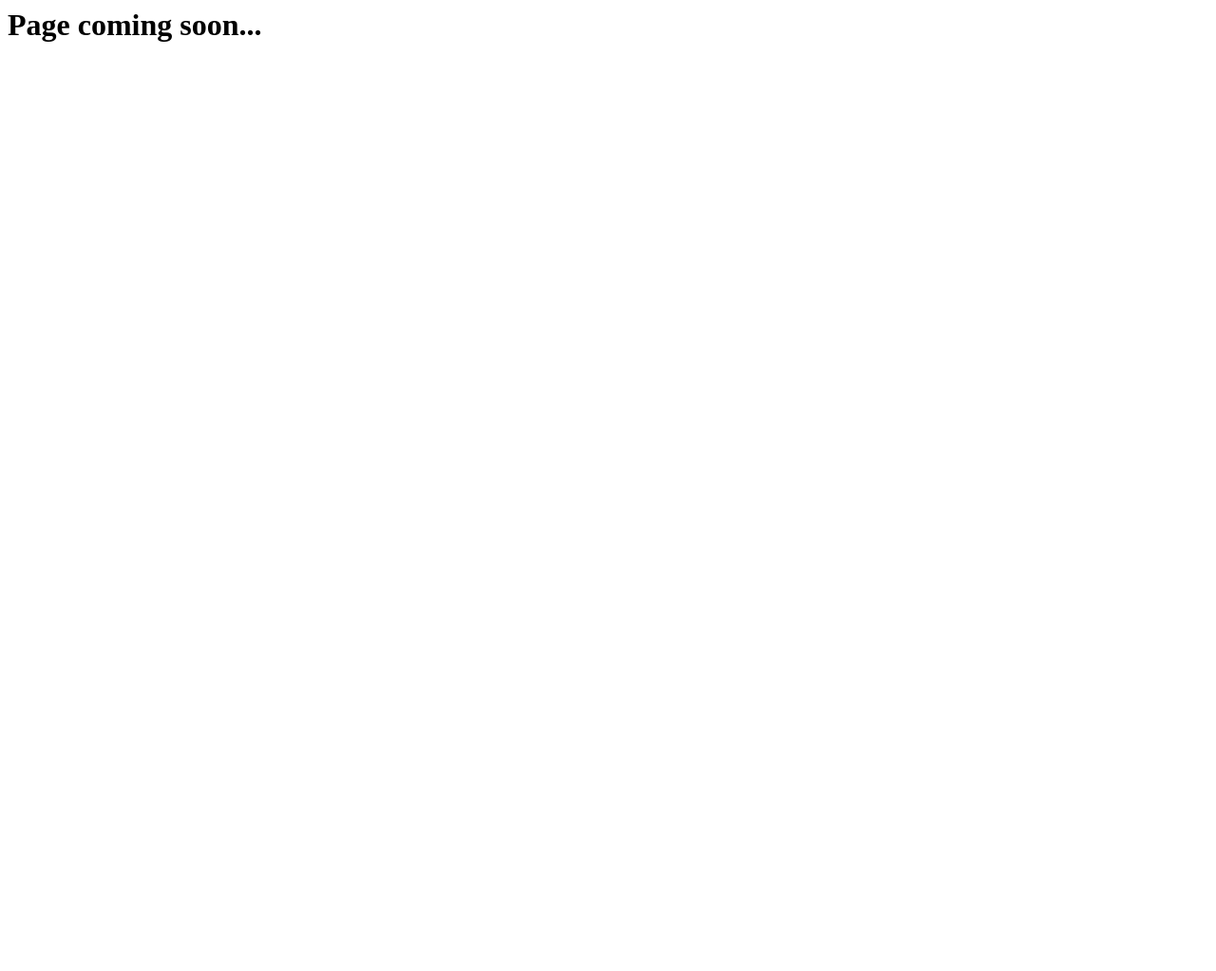
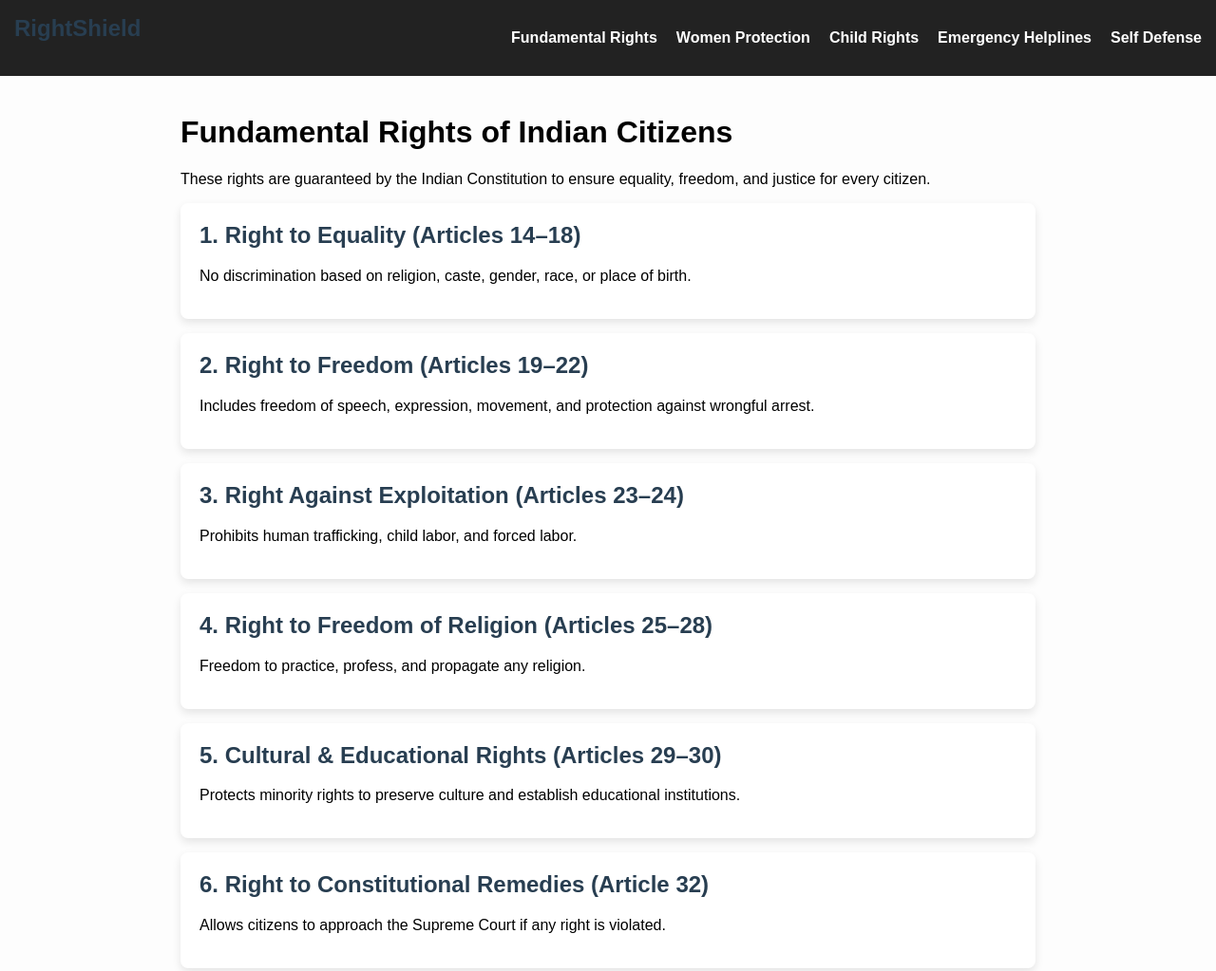
Before and after one commit to pruthvilr/RightShield, a plain HTML site: page pages/rights.html in a window 1280 px wide. Shown: the top 1023 px of the page at 95% size. Before the commit the page ends 800 px from the top, so only its background shows below. Drawn offline with Linux system fonts and the light colour scheme.

Commit message:
Added Fundamental Rights page

```diff
--- a/pages/rights.html
+++ b/pages/rights.html
@@ -1 +1,78 @@
-<h1>Page coming soon...</h1>
+<!DOCTYPE html>
+<html>
+<head>
+    <title>Fundamental Rights – RightShield</title>
+    <link rel="stylesheet" href="../styles.css">
+    <style>
+        .container {
+            max-width: 900px;
+            margin: auto;
+            padding: 20px;
+        }
+
+        .right-card {
+            background: white;
+            padding: 20px;
+            margin: 15px 0;
+            border-radius: 8px;
+            box-shadow: 0 4px 10px rgba(0,0,0,0.1);
+        }
+
+        h2 {
+            margin-top: 0;
+            color: #283e51;
+        }
+    </style>
+</head>
+
+<body>
+
+    <nav class="navbar">
+        <h2 class="logo">RightShield</h2>
+        <ul>
+            <li><a href="rights.html">Fundamental Rights</a></li>
+            <li><a href="women.html">Women Protection</a></li>
+            <li><a href="child.html">Child Rights</a></li>
+            <li><a href="helplines.html">Emergency Helplines</a></li>
+            <li><a href="selfdefense.html">Self Defense</a></li>
+        </ul>
+    </nav>
+
+    <div class="container">
+        <h1>Fundamental Rights of Indian Citizens</h1>
+        <p>These rights are guaranteed by the Indian Constitution to ensure equality, freedom, and justice for every citizen.</p>
+
+        <div class="right-card">
+            <h2>1. Right to Equality (Articles 14–18)</h2>
+            <p>No discrimination based on religion, caste, gender, race, or place of birth.</p>
+        </div>
+
+        <div class="right-card">
+            <h2>2. Right to Freedom (Articles 19–22)</h2>
+            <p>Includes freedom of speech, expression, movement, and protection against wrongful arrest.</p>
+        </div>
+
+        <div class="right-card">
+            <h2>3. Right Against Exploitation (Articles 23–24)</h2>
+            <p>Prohibits human trafficking, child labor, and forced labor.</p>
+        </div>
+
+        <div class="right-card">
+            <h2>4. Right to Freedom of Religion (Articles 25–28)</h2>
+            <p>Freedom to practice, profess, and propagate any religion.</p>
+        </div>
+
+        <div class="right-card">
+            <h2>5. Cultural & Educational Rights (Articles 29–30)</h2>
+            <p>Protects minority rights to preserve culture and establish educational institutions.</p>
+        </div>
+
+        <div class="right-card">
+            <h2>6. Right to Constitutional Remedies (Article 32)</h2>
+            <p>Allows citizens to approach the Supreme Court if any right is violated.</p>
+        </div>
+
+    </div>
+
+</body>
+</html>
```
